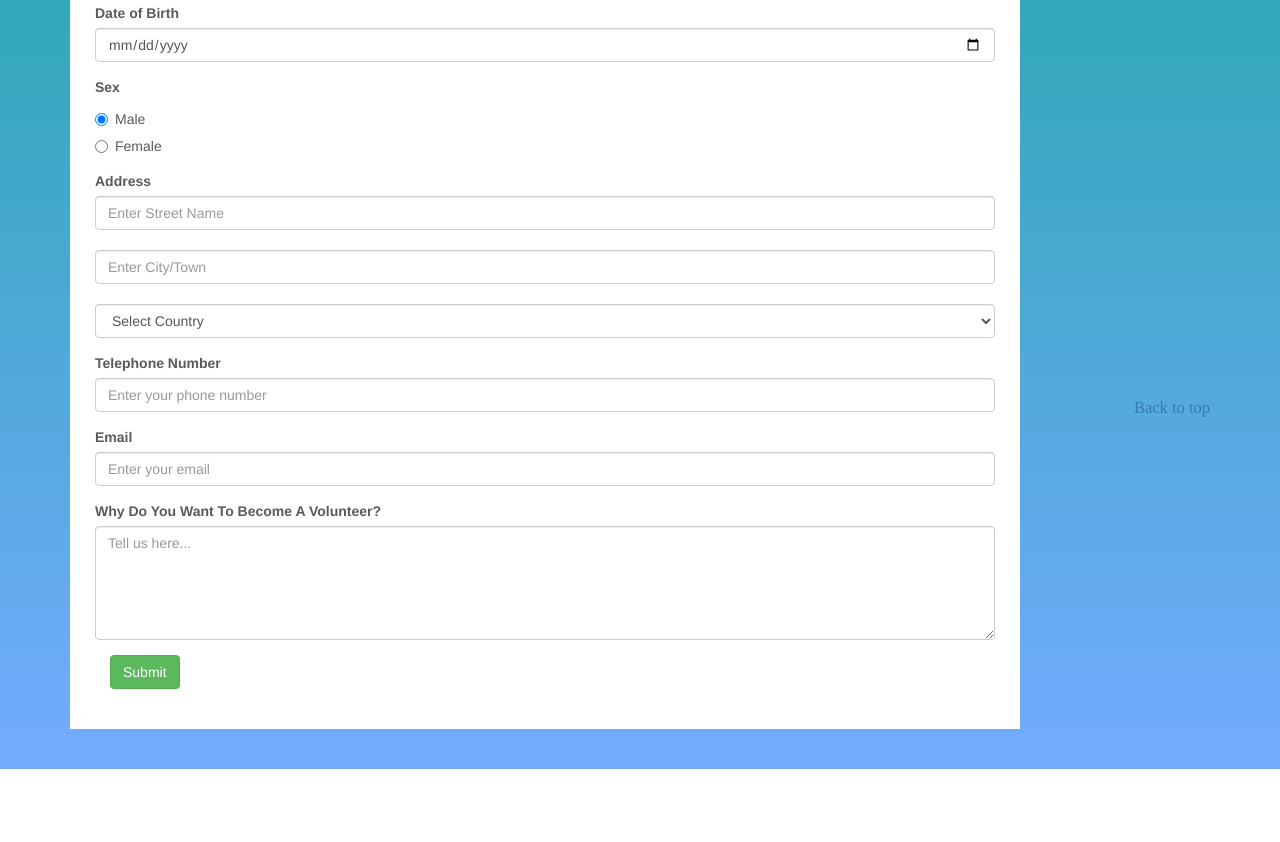
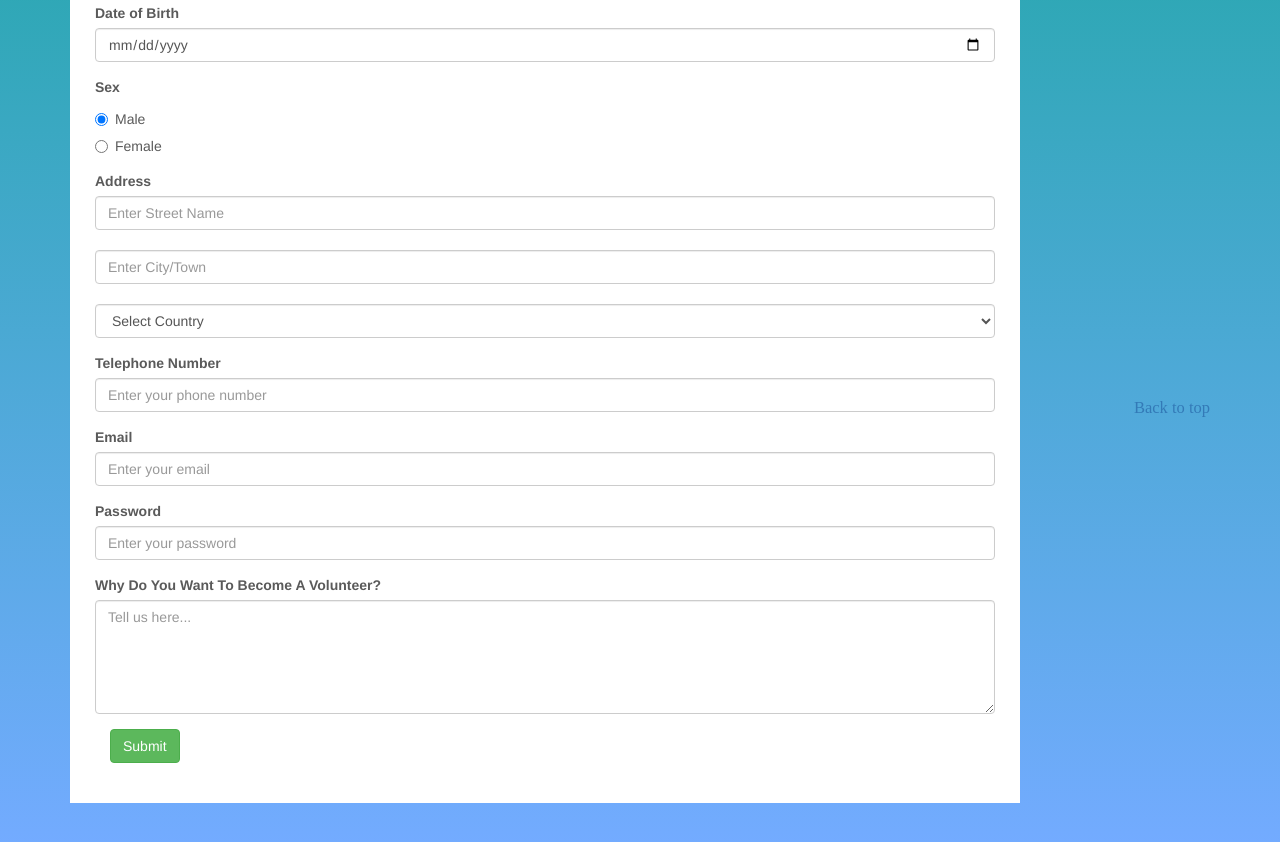
Before and after one commit to joejode/undp-uwi, a website: page app/signup.html in a window 1280 px wide. Shown: the part 370-1212 px from the top of the page. Before the commit the page ends 1139 px from the top, so only its background shows below. Drawn offline with nearby package versions, Linux system fonts and the light colour scheme; files that its build step writes are made by us from their sources.

Commit message:
adding password

```diff
--- a/app/signup.html
+++ b/app/signup.html
@@ -286,6 +286,10 @@
                 <input id="email" type="email" class="form-control" placeholder="Enter your email" required>
             </div>
             <div class="form-group">
+                <label for="password">Password</label>
+                <input id="password" type="password" class="form-control" placeholder="Enter your password" required>
+            </div>
+            <div class="form-group">
                 <label for="reason">Why Do You Want To Become A Volunteer?</label>
                 <textarea id="reason" rows="5" cols="25" placeholder="Tell us here..." class="form-control" required></textarea>
             </div>
```
